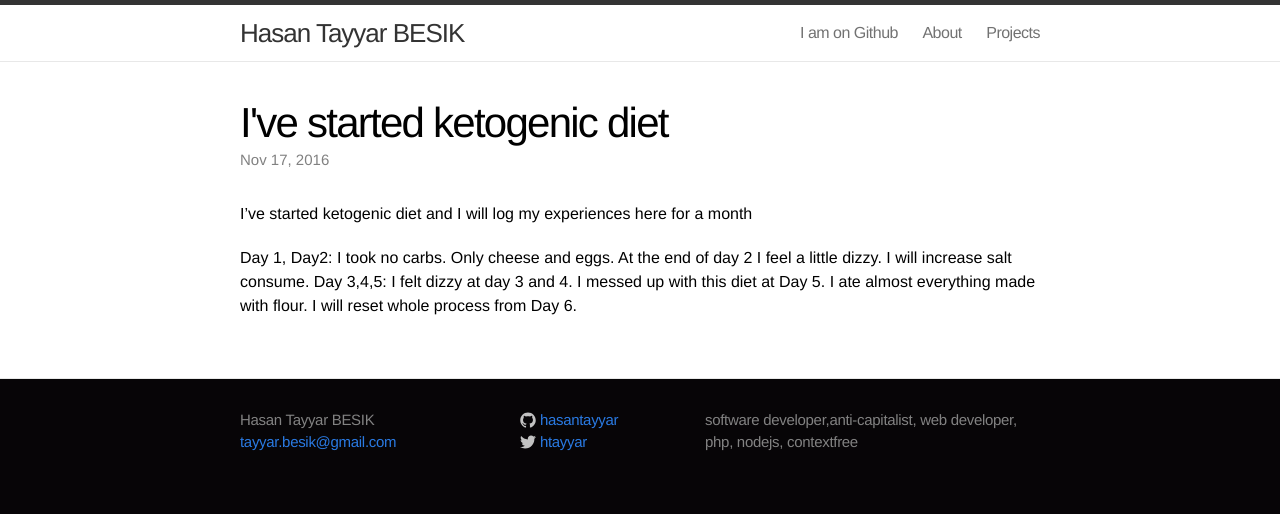
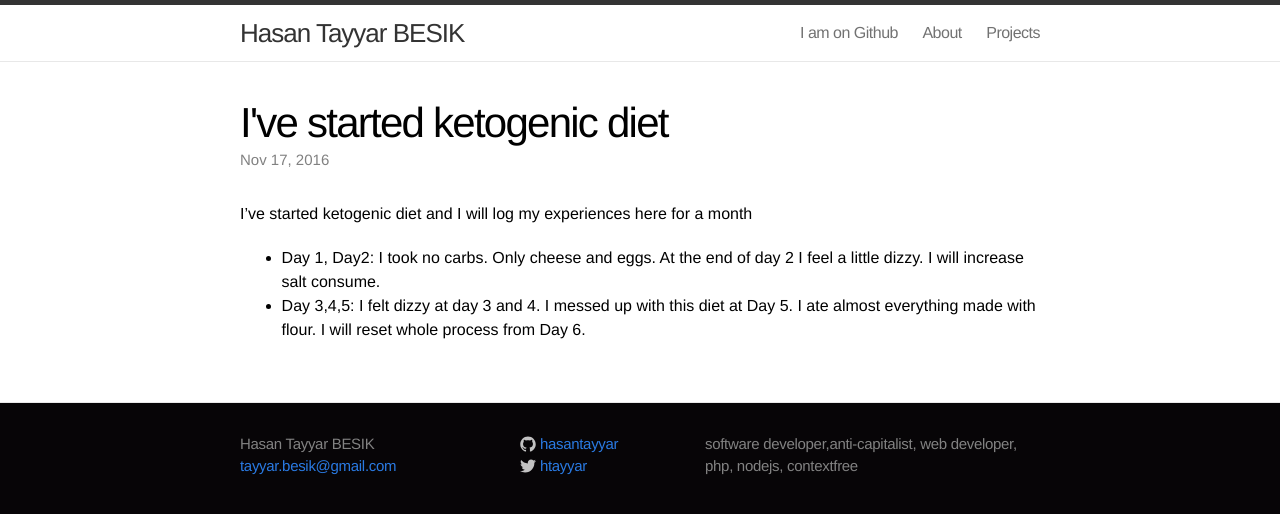
Before and after one commit to hasantayyar/hasantayyar.net, a Jekyll site: the page built from _posts/2016-11-17-diet.markdown, in a window 1280 px wide. Shown: the top 514 px of the page. Built offline with Jekyll 4.4.1, drawn with Linux system fonts in a browser that asks for light colours; nearby versions of some CDN libraries; some web fonts are replaced; Markdown is read by kramdown in place of the engine named in the settings.

```diff
--- a/_posts/2016-11-17-diet.markdown
+++ b/_posts/2016-11-17-diet.markdown
@@ -7,5 +7,5 @@ categories: personal
 
 I've started ketogenic diet and I will log my experiences here for a month
 
-Day 1, Day2: I took no carbs. Only cheese and eggs. At the end of day 2 I feel a little dizzy. I will increase salt consume.
-Day 3,4,5: I felt dizzy at day 3 and 4. I messed up with this diet at Day 5. I ate almost everything made with flour. I will reset whole process from Day 6.
+- Day 1, Day2: I took no carbs. Only cheese and eggs. At the end of day 2 I feel a little dizzy. I will increase salt consume.
+- Day 3,4,5: I felt dizzy at day 3 and 4. I messed up with this diet at Day 5. I ate almost everything made with flour. I will reset whole process from Day 6.
```
